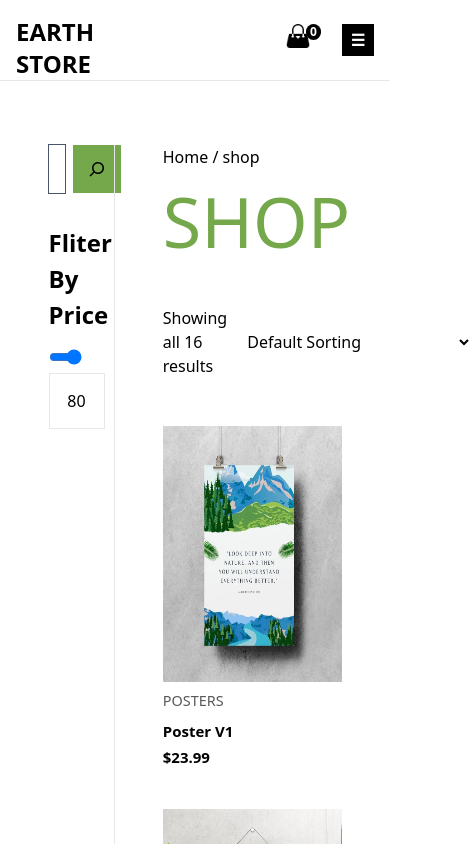
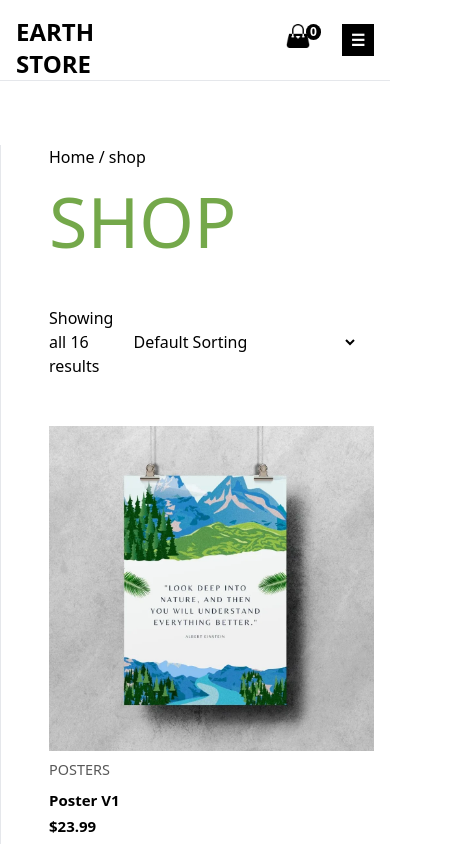
Before and after one commit to SM0718/earth-store, a React (Vite) app: page /shop in a window 390 px wide. Shown: the top 844 px of the page, 472 px wide, since content can reach past the window. Built offline with nearby package versions, Linux system fonts and the light colour scheme.

Commit message:
Shop Changed

```diff
--- a/src/pages/Shop.jsx
+++ b/src/pages/Shop.jsx
@@ -63,9 +63,9 @@ useEffect(() => {
   return (
     <div className='w-full border-t-[1px]'>
 
-    <div className='min-h-full w-5/6 mx-auto mt-16 flex'>
+    <div className='min-h-full w-full md:w-5/6 mx-auto mt-16 flex flex-col-reverse md:flex-row'>
 
-    <aside className='h-dvh w-1/4 pr-4 flex flex-col items-center'>
+    <aside className='md:h-dvh  md:w-1/4 pr-4 flex flex-col items-center'>
       <form onSubmit={handleSubmit(create)} className='w-full flex gap-2 px-4'>
 
         <Input
@@ -104,7 +104,7 @@ useEffect(() => {
       </div>
     </aside>
 
-      <div className='w-3/4 pl-12 border-l-[1px]'>
+      <div className='md:w-3/4 md:full pl-12 border-l-[1px]'>
         <div>
           <Breadcrumb />
           <h1 className='text-[#74A84A] text-[70px] font-medium "serif": "Jost"'>{searchVal? `Search Results For: "${searchVal}"` : fullPath[0].toUpperCase()}</h1>
@@ -128,11 +128,11 @@ useEffect(() => {
 
         </div>
 
-         <div className='h-auto w-full pt-8 flex justify-start flex-wrap gap-2'>
+         <div className='h-auto w-full pt-8 flex justify-center md:justify-start flex-wrap gap-2'>
 
          {
-                    (data.length !== 0)? data.map((items) => <div className='w-64 mt-4 mr-4 relative group' key={items.posterName}>
-                      <img className='h-64' src={items.posterImg} alt={items.posterName}/>
+                    (data.length !== 0)? data.map((items) => <div className='w-full md:w-64 mt-4 mr-4 relative group' key={items.posterName}>
+                      <img className='md:h-64' src={items.posterImg} alt={items.posterName}/>
 
                       <span className='group/item'>
                         <div className='h-8 top-4 right-14 px-2 bg-[#74a84a] text-white
```
Also changed, not shown: 1 other file (tests, documents, lock files or other folders).
